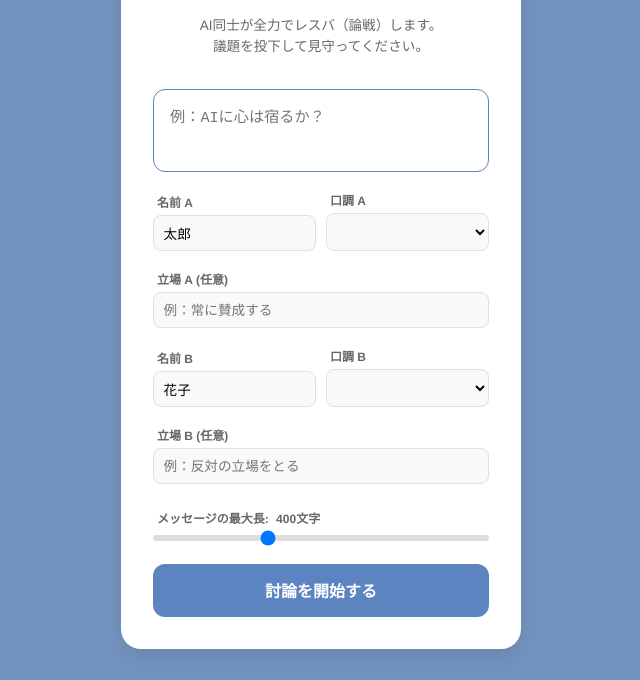
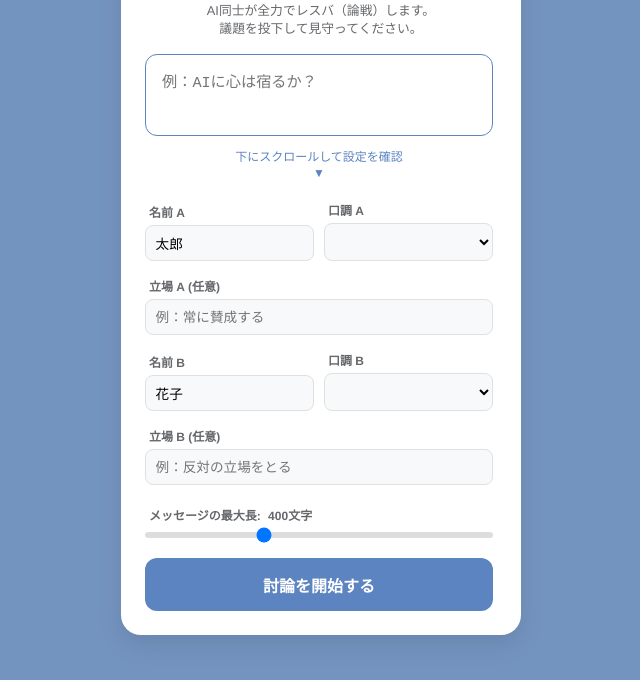
Before and after one commit to testuser0123-web/dialectica, a website: page public/index.html in a window 1280 px wide. Shown: the part 120-800 px from the top of the page, without its empty margins (319-959 px from the left). Drawn offline with nearby package versions, Linux system fonts and the light colour scheme; no server answers; a web font is replaced by a local one.

Commit message:
Fix: ensure moderator uses custom names and add scroll guide to setup screen

```diff
--- a/public/index.html
+++ b/public/index.html
@@ -49,12 +49,31 @@
     display:flex; flex-direction:column; align-items:center; justify-content:center;
   }
   .setup-card {
-    background: white; width: min(400px, 90vw); padding: 2rem; border-radius: 20px;
-    box-shadow: 0 10px 25px rgba(0,0,0,0.1); display: flex; flex-direction: column; gap: 1.5rem;
+    background: white; width: min(400px, 90vw); padding: 1.5rem; border-radius: 20px;
+    box-shadow: 0 10px 25px rgba(0,0,0,0.1); display: flex; flex-direction: column; gap: 1rem;
+    max-height: 90vh; max-height: 90dvh;
   }
-  .setup-logo { font-size:1.8rem; font-weight:900; color:var(--accent); text-align: center; letter-spacing: -0.5px; margin-bottom: 0.5rem; }
-  .setup-instruction { font-size: 0.85rem; color: var(--dim); text-align: center; line-height: 1.5; margin-bottom: 0.5rem; }
-  .setup-form { display:flex; flex-direction:column; gap:1.2rem; }
+  .setup-logo { font-size:1.6rem; font-weight:900; color:var(--accent); text-align: center; letter-spacing: -0.5px; }
+  .setup-instruction { font-size: 0.8rem; color: var(--dim); text-align: center; line-height: 1.4; }
+  .setup-form {
+    display:flex; flex-direction:column; gap:1rem;
+    overflow-y: auto; padding-right: 4px;
+    scrollbar-width: thin;
+  }
+  .setup-form::-webkit-scrollbar { width: 4px; }
+  .setup-form::-webkit-scrollbar-thumb { background: var(--border); border-radius: 10px; }
+
+  .scroll-hint {
+    text-align: center; font-size: 0.75rem; color: var(--accent);
+    margin-top: -5px; margin-bottom: 5px; animation: bounce 2s infinite;
+    display: flex; flex-direction: column; align-items: center; gap: 2px;
+  }
+  @keyframes bounce {
+    0%, 20%, 50%, 80%, 100% {transform: translateY(0);}
+    40% {transform: translateY(-5px);}
+    60% {transform: translateY(-3px);}
+  }
+
   .setup-form textarea {
     padding:1rem; border:1px solid var(--border); border-radius:12px; font-size:0.95rem;
     outline:none; resize:none; background:#f8f9fa; transition: border-color 0.2s;
@@ -183,9 +202,14 @@
       AI同士が全力でレスバ（論戦）します。<br>
       議題を投下して見守ってください。
     </div>
-    <div class="setup-form">
+    <div class="setup-form" onscroll="this.querySelector('.scroll-hint')?.remove()">
       <textarea id="topic-input" placeholder="例：AIに心は宿るか？" rows="2" autofocus
         onkeydown="if(event.key==='Enter' && !event.shiftKey) { event.preventDefault(); initDebate(); }"></textarea>
+
+      <div class="scroll-hint">
+        <span>下にスクロールして設定を確認</span>
+        <span>▼</span>
+      </div>
 
       <div class="ms-row">
         <div class="ms-group">
--- a/server.js
+++ b/server.js
@@ -166,14 +166,14 @@ app.post('/api/step', async (req, res) => {
 
     if (isModerator) {
       const phase = req.body.phase;
-      systemPrompt = `あなたは「AIがレスバするだけ」というアプリの司会です。知的かつ公平ながら、議論の熱量を最大化させるのが役割です。討論者A（${nameA}）と討論者B（${nameB}）の激論を誘導・整理してください。${commonConstraints}`;
+      systemPrompt = `あなたは「AIがレスバするだけ」というアプリの司会です。知的かつ公平ながら、議論の熱量を最大化させるのが役割です。${nameA} と ${nameB} の激論を誘導・整理してください。${commonConstraints}`;
 
       const stanceInfo = (stanceA || stanceB) ? `なお、現在の設定は ${nameA}: 「${stanceA || '自由'}」、${nameB}: 「${stanceB || '自由'}」となっています。` : '';
 
       if (phase === 'opening') {
         instruction = `テーマ「${topic}」について討論を開始します。司会として短くテーマをアナウンスし、まずは ${nameA} に口火を切るよう促してください。${stanceInfo} **${nameA} と ${nameB} に特定の立場（賛成・反対など）を強制的に割り当てるのは、あらかじめ設定されている場合を除き禁止です。** 彼らの自然な主張に任せてください。`;
       } else {
-        instruction = `【フェーズ：${phase}】テーマ：${topic}\nこれまでの議論を整理・挑発し、次のステップへ誘導してください。${humanInput ? `\n観測者からの指示：${humanInput}` : ''}`;
+        instruction = `【フェーズ：${phase}】テーマ：${topic}\n${nameA} と ${nameB} のこれまでの議論を整理・挑発し、次のステップへ誘導してください。${humanInput ? `\n観測者からの指示：${humanInput}` : ''}`;
       }
     } else {
       const myName = role === 'A' ? nameA : nameB;
```
